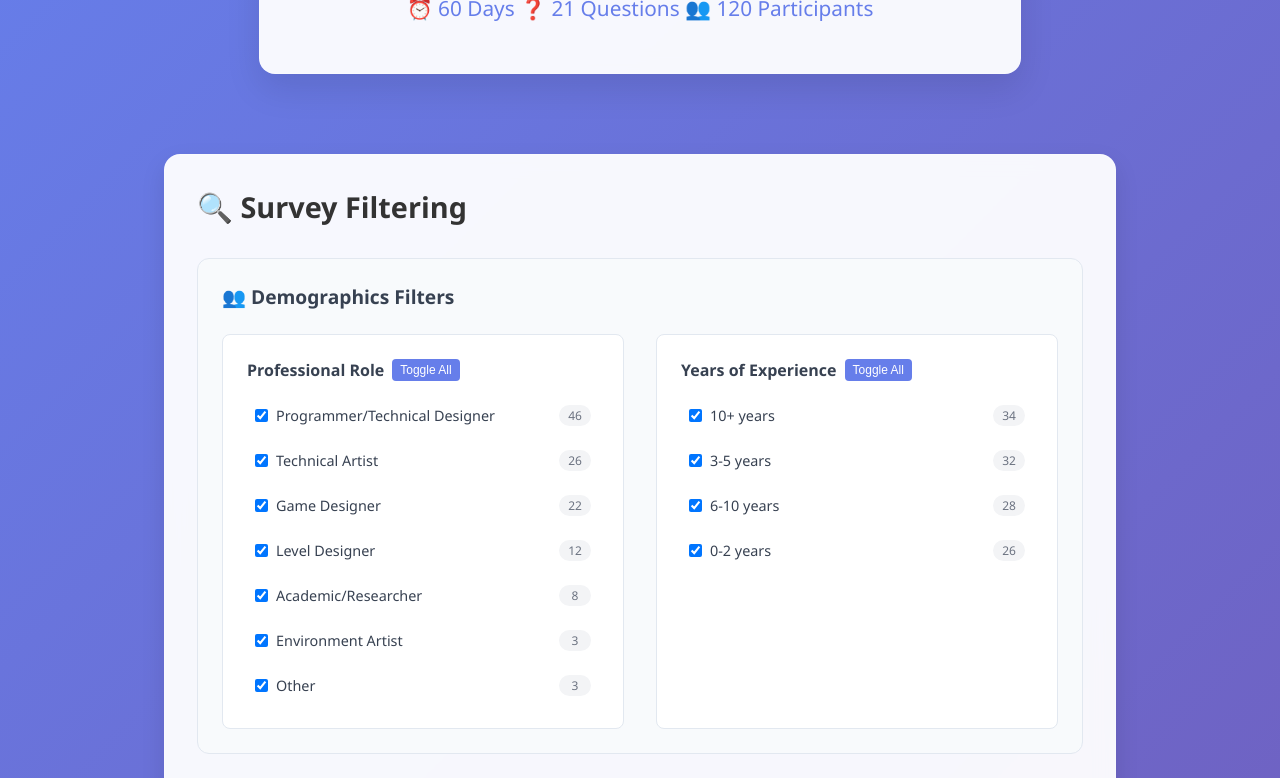
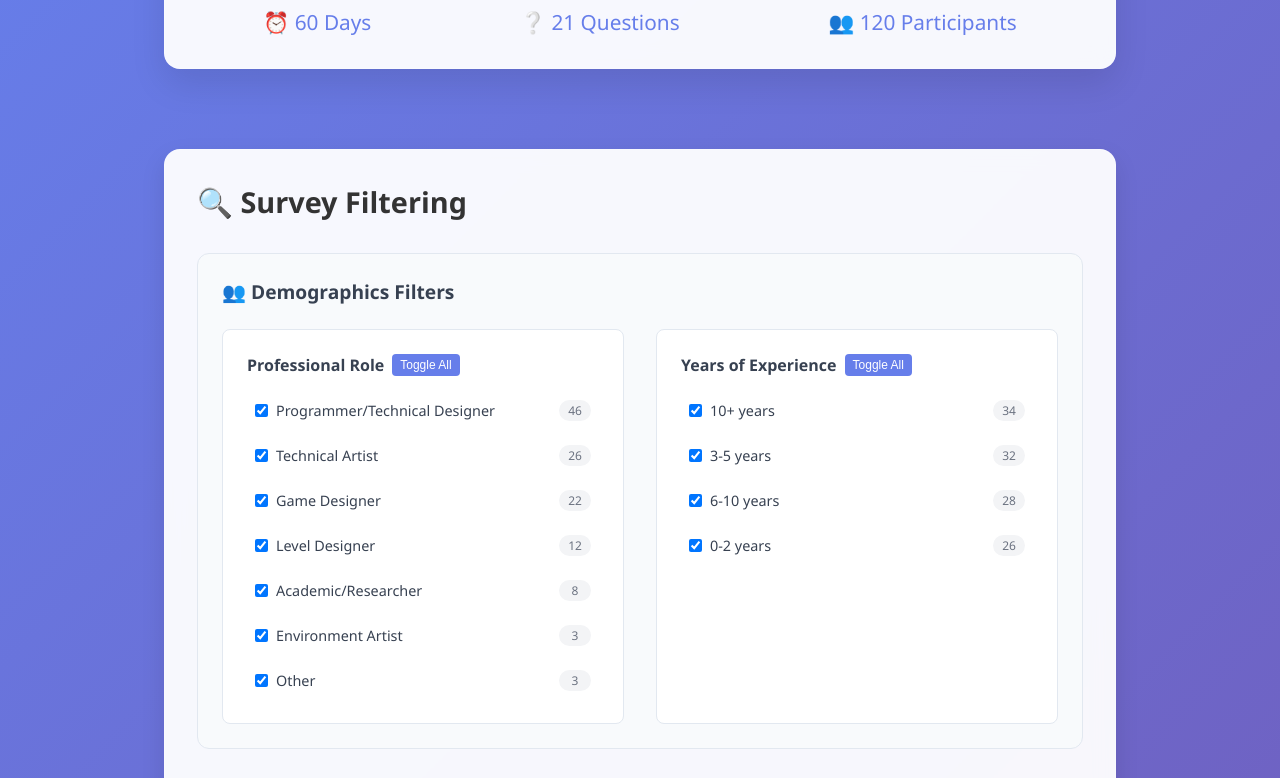
Before and after one commit to enci/plg-survey, a plain HTML site: page index.html in a window 1280 px wide. Shown: the part 128-906 px from the top of the page. Drawn offline with nearby package versions, Linux system fonts and the light colour scheme.

Commit message:
💄 cosmetic changes

```diff
--- a/index.html
+++ b/index.html
@@ -23,6 +23,7 @@
 
         .container {
             max-width: 1000px;
+            width: 100%;
             margin: 0 auto;
             padding: 1.5rem;
             flex: 1;
@@ -44,6 +45,17 @@
         .emoji {
             font-size: 1.3rem;
             margin-bottom: 1rem;
+            color: #667eea;
+        }
+
+        .header-stats {
+            display: flex;
+            justify-content: space-around;
+            margin-top: 1.5rem;
+        }
+
+        .stat-item {
+            font-size: 1.3rem;
             color: #667eea;
         }
 
@@ -571,12 +583,10 @@
     <div class="container">
         <div class="header">
             <h1>Procedural Level Generation Survey</h1>
-            <div class="description">
-                <p class="emoji">
-                    ⏰ 60 Days
-                    ❓ 21 Questions
-                    👥 120 Participants
-                </p>
+            <div class="header-stats">
+                <div class="stat-item">⏰ 60 Days</div>
+                <div class="stat-item">❔ 21 Questions</div>
+                <div class="stat-item">👥 120 Participants</div>
             </div>
         </div>
     </div>
```
